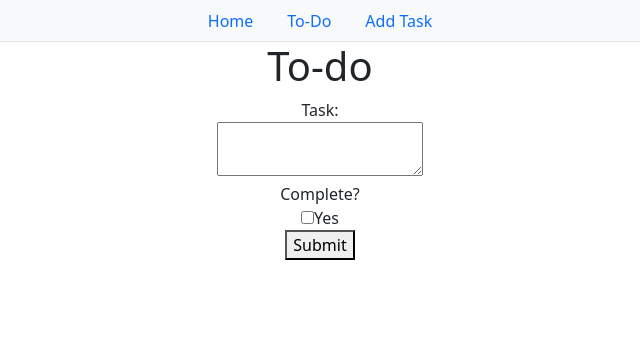
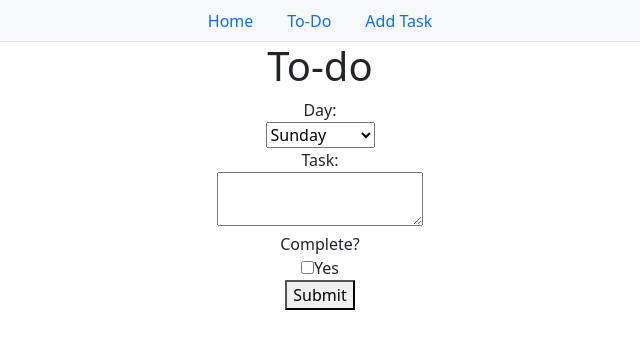
Before and after one commit to carmenvillalobos/Milestone-Project-2, a React (Create React App) app: page /tasks/form/edit/1 in a window 1280 px wide. Shown: the top 348 px of the page, without its empty margins (320-960 px from the left). Built offline with nearby package versions, Linux system fonts and the light colour scheme; no server answers.

Commit message:
added a drop down menu for the day within our task form

```diff
--- a/src/Components/Edit.jsx
+++ b/src/Components/Edit.jsx
@@ -5,6 +5,7 @@
 
 function EditTask(){
     const [form, setForm] = useState({
+      day: '',
       tasks: '',
       complete: false
     });
@@ -57,6 +58,23 @@
 
         <form onSubmit={onSubmit}>
 
+      <div>
+      <label>
+          <div>Day:</div>
+          <select
+            onChange={onChange}
+            name="day">
+              <option value="Sunday">Sunday</option>
+              <option value="Monday">Monday</option>
+              <option value="Tuesday">Tuesday</option>
+              <option value="Wednesday">Wednesday</option>
+              <option value="Thursday">Thursday</option>
+              <option value="Friday">Friday</option>
+              <option value="Saturday">Saturday</option>
+          </select>
+        </label>
+        </div>
+
           <label>
             <div>Task:</div>
             <textarea
--- a/src/Components/Form.jsx
+++ b/src/Components/Form.jsx
@@ -6,6 +6,7 @@
 
 function Form (){
   const [form, setForm] = useState({
+    day: '',
     tasks: '',
     complete: false
   });
@@ -48,6 +49,23 @@
 
       <form onSubmit={onSubmit}>
 
+      <div>
+      <label>
+          <div>Day:</div>
+          <select
+            onChange={onChange}
+            name="day">
+              <option value="Sunday">Sunday</option>
+              <option value="Monday">Monday</option>
+              <option value="Tuesday">Tuesday</option>
+              <option value="Wednesday">Wednesday</option>
+              <option value="Thursday">Thursday</option>
+              <option value="Friday">Friday</option>
+              <option value="Saturday">Saturday</option>
+          </select>
+        </label>
+        </div>
+
         <label>
           <div>Task:</div>
           <textarea
@@ -56,6 +74,7 @@
             value ={form.tasks}>
           </textarea>
         </label>
+
 
         <div>
           <label>
```
